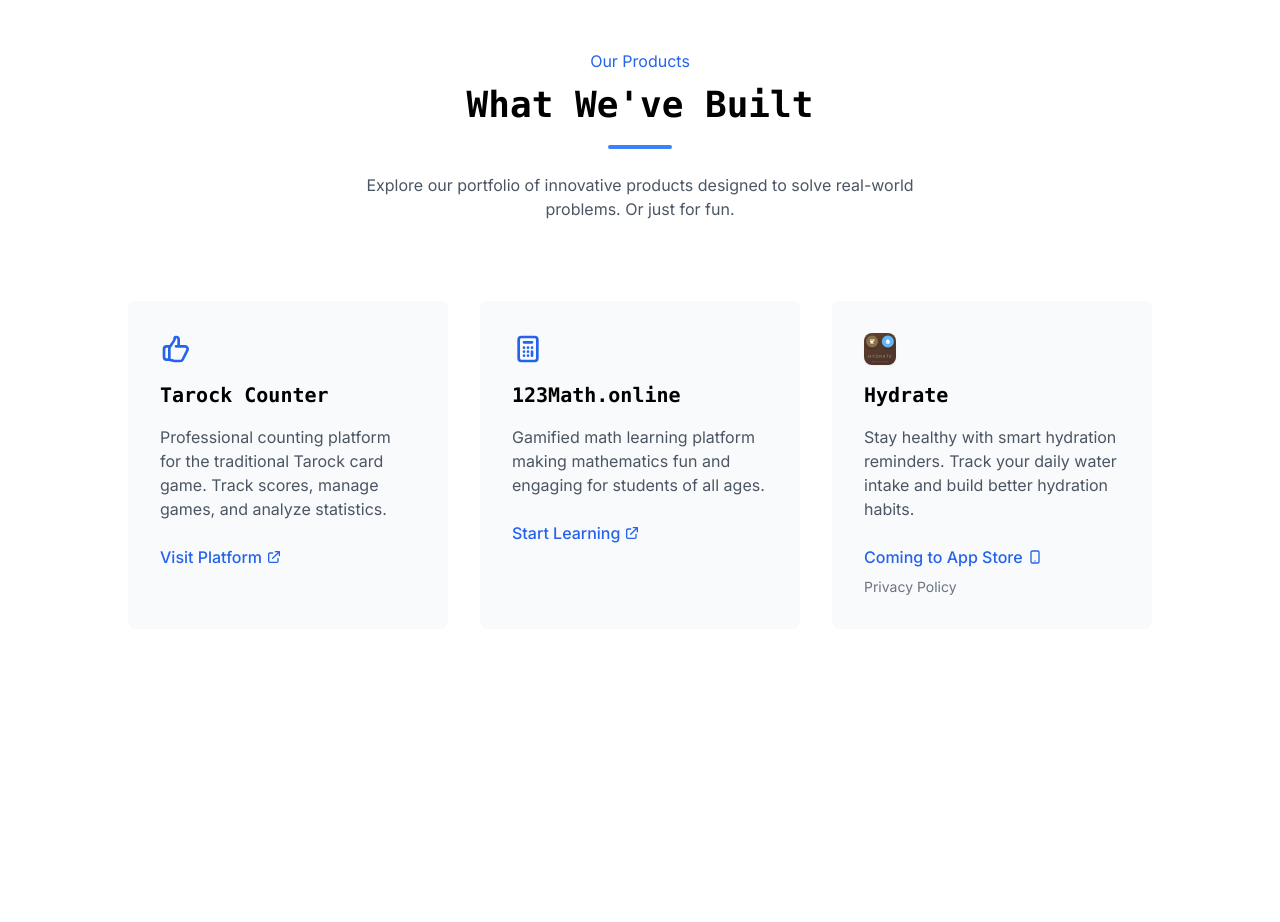
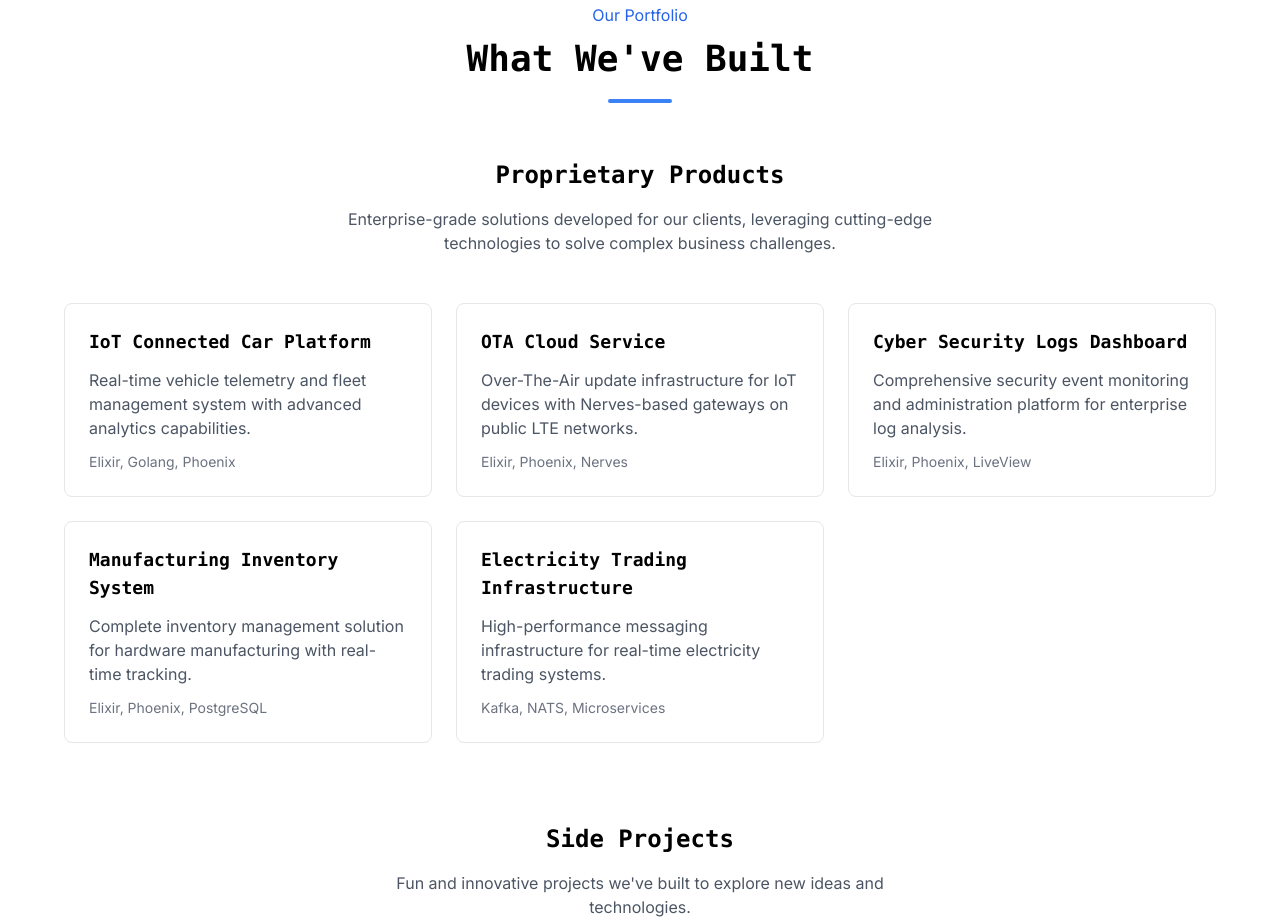
Before and after one commit to tomazbracic/84cs-web-new, a plain HTML site: page index.html in a window 1280 px wide. Shown: the part 1741-2663 px from the top of the page. Drawn offline with nearby package versions, Linux system fonts and the light colour scheme.

Commit message:
added proprietary section

```diff
--- a/index.html
+++ b/index.html
@@ -190,18 +190,18 @@
                     </p>
                 </div>
 
-                <!-- Network Solutions -->
+                <!-- AI Solutions -->
                 <div class="bg-white p-8 rounded-lg">
                     <div class="text-blue-600 mb-4">
                         <svg xmlns="http://www.w3.org/2000/svg" class="h-8 w-8" fill="none" viewBox="0 0 24 24"
                             stroke="currentColor">
                             <path stroke-linecap="round" stroke-linejoin="round" stroke-width="2"
-                                d="M4 7v10c0 2.21 3.582 4 8 4s8-1.79 8-4V7M4 7c0 2.21 3.582 4 8 4s8-1.79 8-4M4 7c0-2.21 3.582-4 8-4s8 1.79 8 4" />
+                                d="M9.75 17L9 20l-1 1h8l-1-1-.75-3M3 13h18M5 17h14a2 2 0 002-2V5a2 2 0 00-2-2H5a2 2 0 00-2 2v10a2 2 0 002 2z" />
                         </svg>
                     </div>
-                    <h3 class="font-mono text-xl font-bold mb-4">Network Solutions</h3>
+                    <h3 class="font-mono text-xl font-bold mb-4">AI Solutions</h3>
                     <p class="text-gray-600">
-                        Comprehensive network solutions to ensure seamless connectivity and security.
+                        We help you solve your AI challenges with Agentic AI, n8n workflow automation, and RAG implementations.
                     </p>
                 </div>
             </div>
@@ -209,15 +209,74 @@
     </section>
 
     <!-- Products Section -->
-    <section id="products" class="min-h-screen flex items-center px-4 py-16">
+    <section id="products" class="min-h-screen px-4 py-16">
         <div class="container mx-auto">
             <div class="text-center mb-20">
-                <div class="text-blue-600 mb-3">Our Products</div>
+                <div class="text-blue-600 mb-3">Our Portfolio</div>
                 <h2 class="font-mono text-4xl font-bold blue-underline">What We've Built</h2>
-                <p class="text-gray-600 max-w-xl mx-auto mt-12">
-                    Explore our portfolio of innovative products designed to solve real-world problems. Or just for fun.
+            </div>
+
+            <!-- Proprietary Products -->
+            <div class="mb-20">
+                <h3 class="text-2xl font-mono font-bold text-center mb-4">Proprietary Products</h3>
+                <p class="text-gray-600 text-center max-w-2xl mx-auto mb-12">
+                    Enterprise-grade solutions developed for our clients, leveraging cutting-edge technologies to solve complex business challenges.
                 </p>
+
+                <div class="grid grid-cols-1 md:grid-cols-2 lg:grid-cols-3 gap-6 max-w-6xl mx-auto">
+                    <!-- IoT Connected Car Platform -->
+                    <div class="bg-white border border-gray-200 p-6 rounded-lg">
+                        <h4 class="font-mono text-lg font-bold mb-3">IoT Connected Car Platform</h4>
+                        <p class="text-gray-600 mb-3">
+                            Real-time vehicle telemetry and fleet management system with advanced analytics capabilities.
+                        </p>
+                        <p class="text-sm text-gray-500">Elixir, Golang, Phoenix</p>
                     </div>
+
+                    <!-- OTA Cloud Service -->
+                    <div class="bg-white border border-gray-200 p-6 rounded-lg">
+                        <h4 class="font-mono text-lg font-bold mb-3">OTA Cloud Service</h4>
+                        <p class="text-gray-600 mb-3">
+                            Over-The-Air update infrastructure for IoT devices with Nerves-based gateways on public LTE networks.
+                        </p>
+                        <p class="text-sm text-gray-500">Elixir, Phoenix, Nerves</p>
+                    </div>
+
+                    <!-- Cyber Security Dashboard -->
+                    <div class="bg-white border border-gray-200 p-6 rounded-lg">
+                        <h4 class="font-mono text-lg font-bold mb-3">Cyber Security Logs Dashboard</h4>
+                        <p class="text-gray-600 mb-3">
+                            Comprehensive security event monitoring and administration platform for enterprise log analysis.
+                        </p>
+                        <p class="text-sm text-gray-500">Elixir, Phoenix, LiveView</p>
+                    </div>
+
+                    <!-- Inventory System -->
+                    <div class="bg-white border border-gray-200 p-6 rounded-lg">
+                        <h4 class="font-mono text-lg font-bold mb-3">Manufacturing Inventory System</h4>
+                        <p class="text-gray-600 mb-3">
+                            Complete inventory management solution for hardware manufacturing with real-time tracking.
+                        </p>
+                        <p class="text-sm text-gray-500">Elixir, Phoenix, PostgreSQL</p>
+                    </div>
+
+                    <!-- Electricity Trading Infrastructure -->
+                    <div class="bg-white border border-gray-200 p-6 rounded-lg">
+                        <h4 class="font-mono text-lg font-bold mb-3">Electricity Trading Infrastructure</h4>
+                        <p class="text-gray-600 mb-3">
+                            High-performance messaging infrastructure for real-time electricity trading systems.
+                        </p>
+                        <p class="text-sm text-gray-500">Kafka, NATS, Microservices</p>
+                    </div>
+                </div>
+            </div>
+
+            <!-- Side Projects -->
+            <div>
+                <h3 class="text-2xl font-mono font-bold text-center mb-4">Side Projects</h3>
+                <p class="text-gray-600 text-center max-w-xl mx-auto mb-12">
+                    Fun and innovative projects we've built to explore new ideas and technologies.
+                </p>
 
                 <div class="grid grid-cols-1 md:grid-cols-2 lg:grid-cols-3 gap-8 max-w-5xl mx-auto">
                     <!-- Tarock Game Platform -->
@@ -289,6 +348,7 @@
                             <a href="hydrate/policy.html" class="text-sm text-gray-500 hover:text-gray-700">
                                 Privacy Policy
                             </a>
+                        </div>
                     </div>
                 </div>
             </div>
```
Lines whose indentation alone changed are shown as unchanged.
